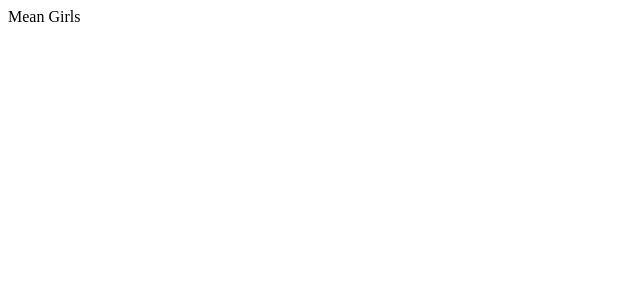
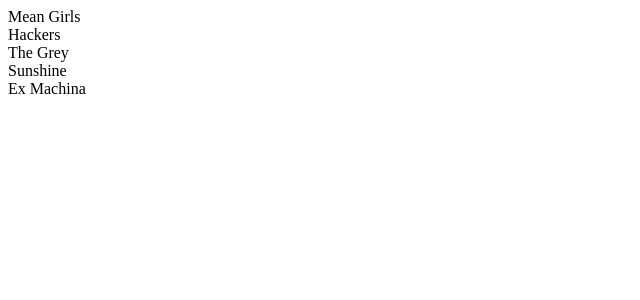
Before and after one commit to AustinAbbott/movies, a React app: page / in a window 1280 px wide. Shown: the top 300 px of the page, without its empty margins (0-640 px from the left). Built offline with nearby package versions, Linux system fonts and the light colour scheme; the HTML template or start-up script is replaced by a standard one.

Commit message:
use map to render a Movie component for each movie

```diff
--- a/src/components/MovieList.js
+++ b/src/components/MovieList.js
@@ -4,7 +4,7 @@
 
 const MovieList = (props) => {
   return (
-    <Movie movie={props.movies[0]}/>
+    props.movies.map((movie,i) => <Movie movie={movie} key={i} />)
   )
 };
 
```
